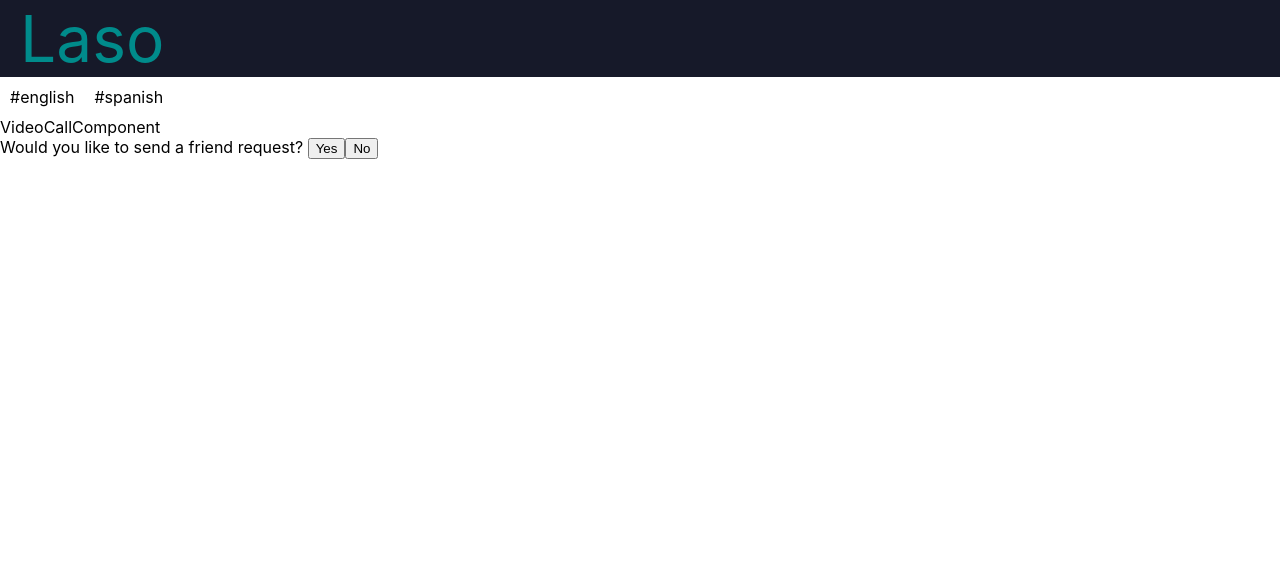
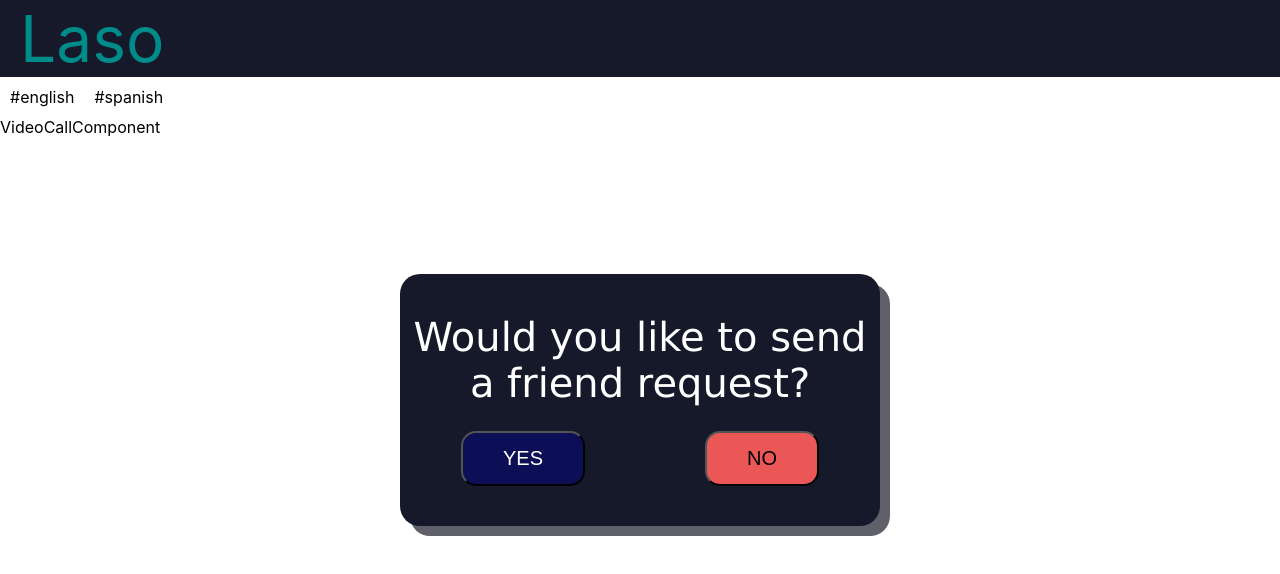
Before and after one commit to jibAkhan/frontend, a React (Create React App) app in the folder my-app/: page /app in a window 1280 px wide. Shown: the top 574 px of the page. Built offline with nearby package versions, Linux system fonts and the light colour scheme.

Commit message:
Feat: pop up style

```diff
--- a/my-app/src/Components/Popup.js
+++ b/my-app/src/Components/Popup.js
@@ -1,4 +1,5 @@
 import React from 'react'
+import scss from "./Popup.scss"
 export default function Popup(props) {
   //const [showPopup, SetShowPopup]
 
@@ -11,8 +12,10 @@ return (
         <div className="popup">
           <div className="popup-content">
 					<span>{props.msg}</span>
-            <button onClick={props.yesFunction}>Yes</button>
-            <button onClick={props.noFunction}>No</button>
+            <div className = "buttonWrapper">
+              <button name = "yes" onClick={props.yesFunction}>YES</button>
+              <button name = "no" onClick={props.noFunction}>NO</button>
+            </div>
           </div>
         </div>
       )}
--- /dev/null
+++ b/my-app/src/Components/Popup.scss
@@ -0,0 +1,41 @@
+.popup{
+    display: flex;
+    justify-content: center;
+    color: white;
+    border-radius: 20px;
+    background-color: rgb(22,25,41);
+    width: 35%;
+    font-size: 40px;
+    text-align:center;
+    position: fixed;
+    top:50%;
+    left:50%;
+    transform: translate(-50%,-50%);
+    padding: 40px 16px;
+    box-shadow: 10px 10px rgb(95, 96, 106);
+    font-family:'Lucida Sans', 'Lucida Sans Regular', 'Lucida Grande', 'Lucida Sans Unicode', Geneva, Verdana, sans-serif
+}
+
+.buttonWrapper{
+    display: flex;
+    flex-direction: row;
+    justify-content: center;
+    align-items: center;
+}
+
+button{
+    border-radius: 15px;
+    padding: 14px 40px;
+    font-size:20px;
+    margin: 25px 60px 0px 60px;
+}
+
+button[name="yes"]{
+    background-color: rgb(12,15,86);
+    color: white;
+}
+
+button[name="no"]{
+    background-color: rgb(235,87,87);
+    color: black;
+}
```
Also changed, not shown: 1 other file (tests, documents, lock files or other folders).
